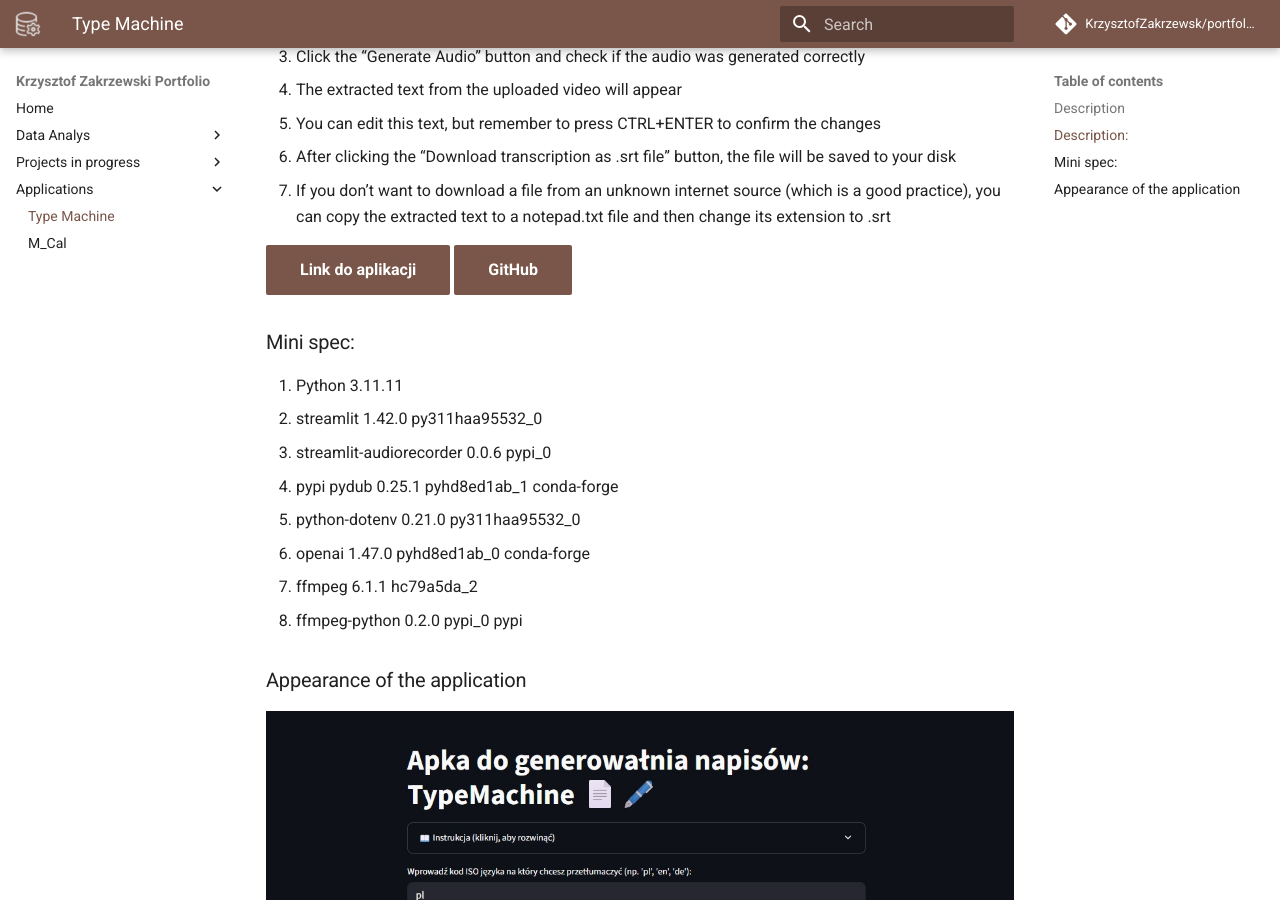
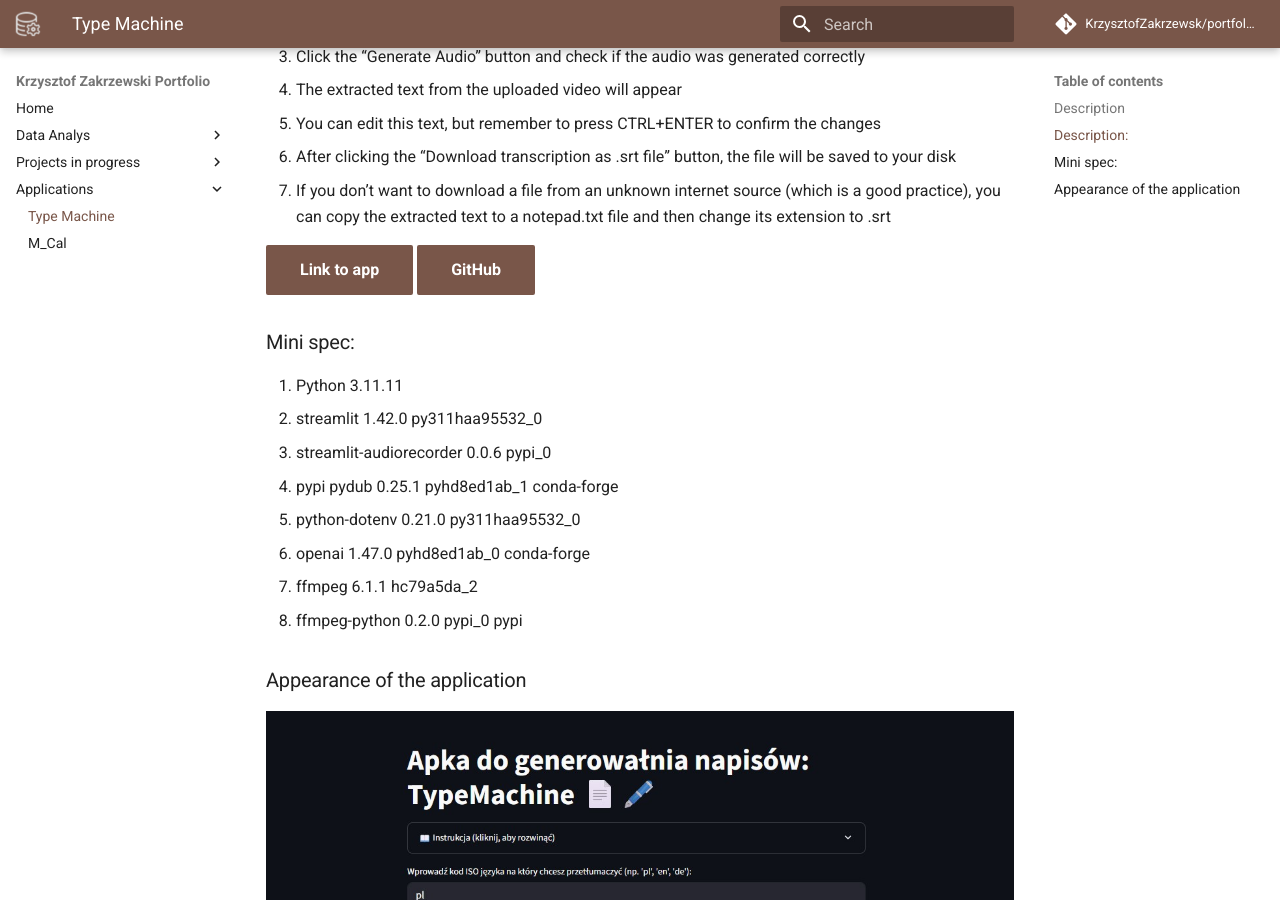
Before and after one commit to KrzysztofZakrzewski/portfolio, an MkDocs documentation site: the page built from docs/typemachine/index.md, in a window 1280 px wide and 900 px high, scrolled down 420 px. Built offline with MkDocs 1.6.1 and Material for MkDocs 9.7.7, drawn with Linux system fonts in a browser that asks for light colours; comment, search, counter and statistics services are not loaded.

Commit message:
add proper link to app

```diff
--- a/docs/typemachine/index.md
+++ b/docs/typemachine/index.md
@@ -16,7 +16,7 @@
 6. After clicking the “Download transcription as .srt file” button, the file will be saved to your disk
 7. If you don’t want to download a file from an unknown internet source (which is a good practice), you can copy the extracted text to a notepad.txt file and then change its extension to .srt
 
-<a href="http://104.248.47.250:8501/" download class="md-button md-button--primary">Link do aplikacji</a>
+<a href="https://typemachine.site/" download class="md-button md-button--primary">Link to app</a>
 <a href="https://github.com/KrzysztofZakrzewski/typemachine/tree/srt" download class="md-button md-button--primary">GitHub</a>
 
 ### Mini spec:
```
